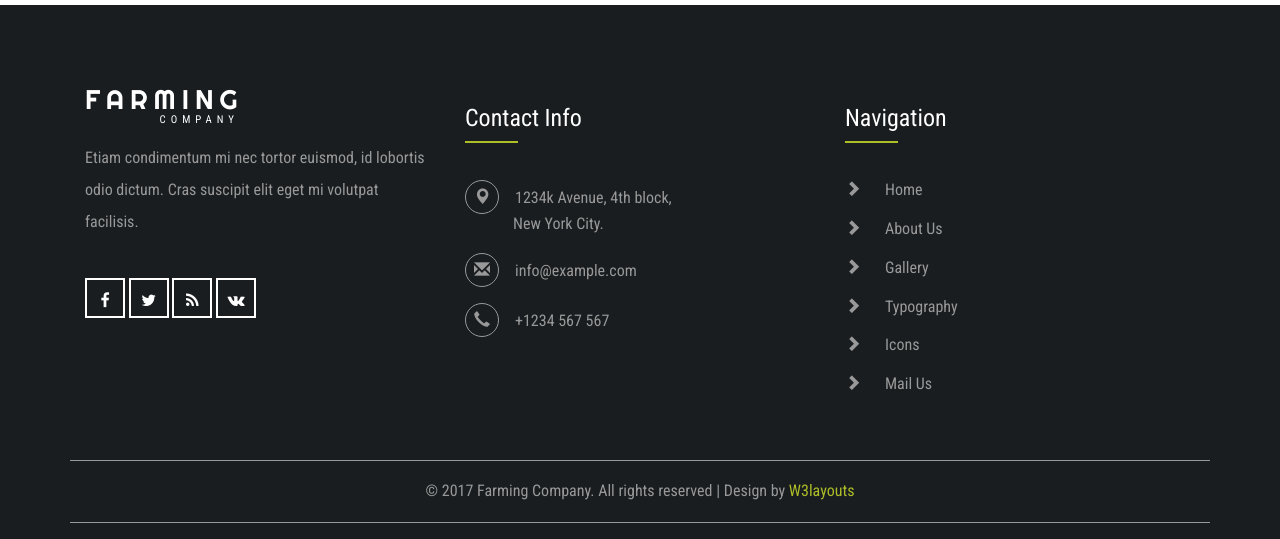
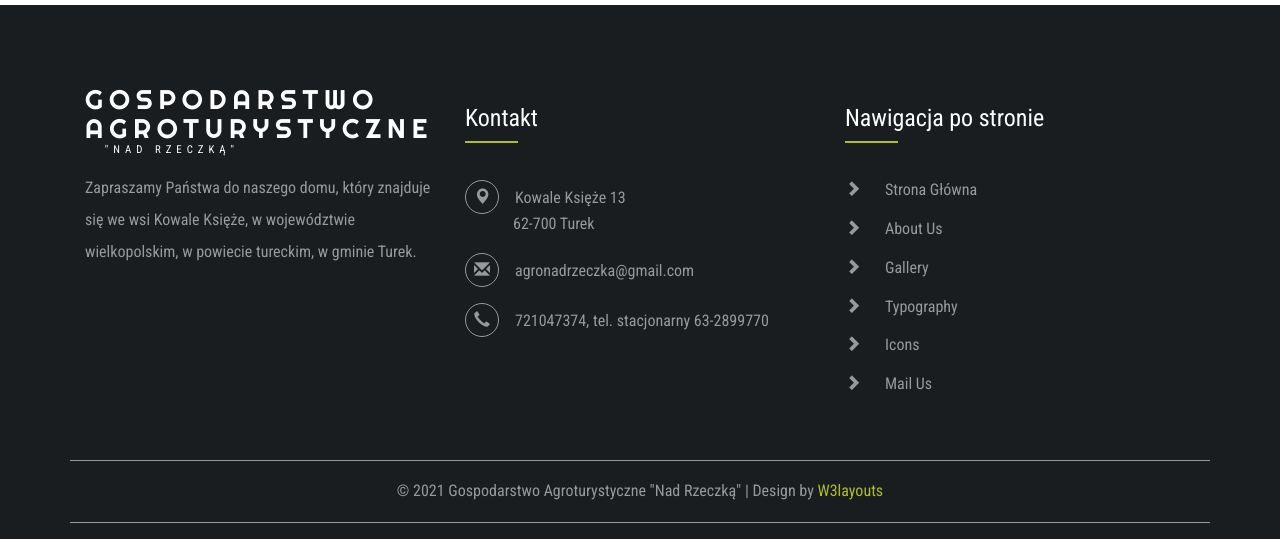
Before and after one commit to Agronadrzeczka/agro_webpage, a plain HTML site: page mail.html in a window 1280 px wide. Shown: the part 1323-1862 px from the top of the page. Drawn offline with Linux system fonts and the light colour scheme.

Commit message:
update footer

```diff
--- a/mail.html
+++ b/mail.html
@@ -120,31 +120,23 @@
 			<div class="agileinfo_footer_grids">
 				<div class="col-md-4 agileinfo_footer_grid">
 					<div class="agile-logo">
-						<h4><a href="index.html">Farming <span>Company</span></a></h4>
+						<h4><a href="index.html">Gospodarstwo <br>Agroturystyczne<span>"Nad Rzeczką"</span></a></h4>
 					</div>
-					<p>Etiam condimentum mi nec tortor euismod, id lobortis odio dictum. Cras
-						suscipit elit eget mi volutpat facilisis.</p>
-					<div class="agileinfo-social-grids">
-						<ul>
-							<li><a href="#"><i class="fa fa-facebook"></i></a></li>
-							<li><a href="#"><i class="fa fa-twitter"></i></a></li>
-							<li><a href="#"><i class="fa fa-rss"></i></a></li>
-							<li><a href="#"><i class="fa fa-vk"></i></a></li>
-						</ul>
-					</div>
+					<p>Zapraszamy Państwa do naszego domu, który znajduje się we
+						wsi Kowale Księże, w województwie wielkopolskim, w powiecie tureckim, w gminie Turek.</p>
 				</div>
 				<div class="col-md-4 agileinfo_footer_grid">
-					<h3>Contact Info</h3>
+					<h3>Kontakt</h3>
 					<ul class="agileinfo_footer_grid_list">
-						<li><i class="glyphicon glyphicon-map-marker" aria-hidden="true"></i>1234k Avenue, 4th block, <span>New York City.</span></li>
-						<li><i class="glyphicon glyphicon-envelope" aria-hidden="true"></i><a href="mailto:info@example.com">info@example.com</a></li>
-						<li><i class="glyphicon glyphicon-earphone" aria-hidden="true"></i>+1234 567 567</li>
+						<li><i class="glyphicon glyphicon-map-marker" aria-hidden="true"></i>Kowale Księże 13 <span>62-700 Turek</span></li>
+						<li><i class="glyphicon glyphicon-envelope" aria-hidden="true"></i><a href="mailto:agronadrzeczka@gmail.com">agronadrzeczka@gmail.com</a></li>
+						<li><i class="glyphicon glyphicon-earphone" aria-hidden="true"></i>721047374, tel. stacjonarny 63-2899770</li>
 					</ul>
 				</div>
 				<div class="col-md-4 agileinfo_footer_grid">
-					<h3>Navigation</h3>
+					<h3>Nawigacja po stronie</h3>
 					<ul class="agileinfo_footer_grid_nav">
-						<li><span class="glyphicon glyphicon-chevron-right" aria-hidden="true"></span><a href="index.html">Home</a></li>
+						<li><span class="glyphicon glyphicon-chevron-right" aria-hidden="true"></span><a href="index.html">Strona Główna</a></li>
 						<li><span class="glyphicon glyphicon-chevron-right" aria-hidden="true"></span><a href="about.html">About Us</a></li>
 						<li><span class="glyphicon glyphicon-chevron-right" aria-hidden="true"></span><a href="gallery.html">Gallery</a></li>
 						<li><span class="glyphicon glyphicon-chevron-right" aria-hidden="true"></span><a href="typography.html">Typography</a></li>
@@ -155,7 +147,8 @@
 				<div class="clearfix"> </div>
 			</div>
 			<div class="w3agile_footer_copy">
-				<p>&copy; 2017 Farming Company. All rights reserved | Design by <a href="http://w3layouts.com/">W3layouts</a></p>
+				<p>&copy; <script>document.write(new Date().getFullYear())</script>
+					Gospodarstwo Agroturystyczne "Nad Rzeczką" | Design by <a href="http://w3layouts.com/">W3layouts</a></p>
 			</div>
 		</div>
 	</div>
```
